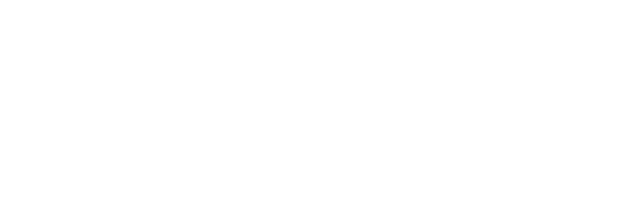
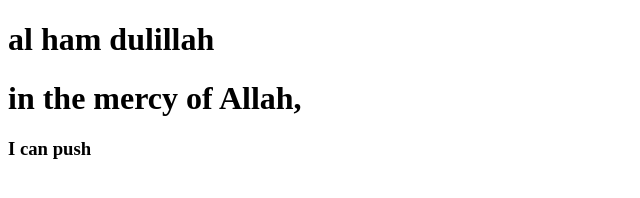
Before and after one commit to Abutahergit/my-scnd-repo, a plain HTML site: page index.html in a window 1280 px wide. Shown: the whole page, without its empty margins (0-640 px from the left). Drawn offline with Linux system fonts and the light colour scheme.

Commit message:
added body

```diff
--- a/index.html
+++ b/index.html
@@ -7,6 +7,8 @@
     <title>my scnd repo</title>
 </head>
 <body>
-
+    <h1>al ham dulillah</h1>
+    <h1>in the mercy of Allah,</h1>
+    <h3>I can push</h3>
 </body>
 </html>
```
